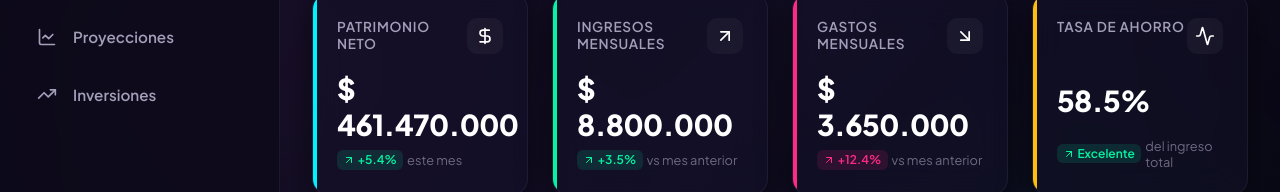
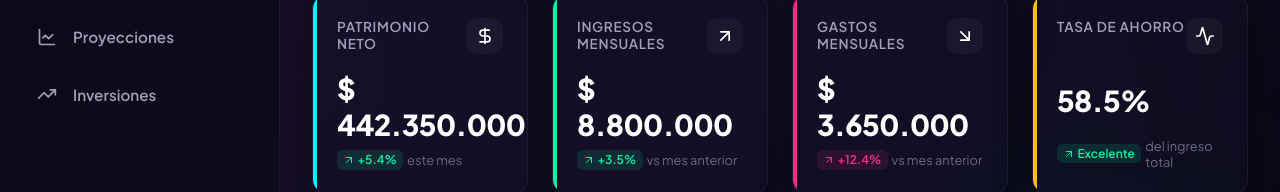
Before and after one commit to juanitosay04/Finanazas_Socio, a React (Vite) app: page / in a window 1280 px wide. Shown: the part 206-398 px from the top of the page. Built offline with nearby package versions, Linux system fonts and the light colour scheme.

Commit message:
Fix: Remove mock bank balance and compute Net Worth dynamically from real inputs

```diff
--- a/src/components/Dashboard.jsx
+++ b/src/components/Dashboard.jsx
@@ -34,8 +34,7 @@ export default function Dashboard({
   // Calculations
   const totalExpenses = expenses.reduce((sum, exp) => sum + exp.amount, 0);
   const totalInvestments = investments.reduce((sum, inv) => sum + (inv.shares * inv.currentPrice), 0);
-  const bankSavings = 25000000; // Mock cash in bank
-  const netWorth = bankSavings + totalInvestments - (totalExpenses * 0.2); // Simulated liabilities
+  const netWorth = (income - totalExpenses) + totalInvestments;
 
   const savingsAmount = income - totalExpenses;
   const savingsRate = income > 0 ? ((savingsAmount / income) * 100).toFixed(1) : 0;
```
